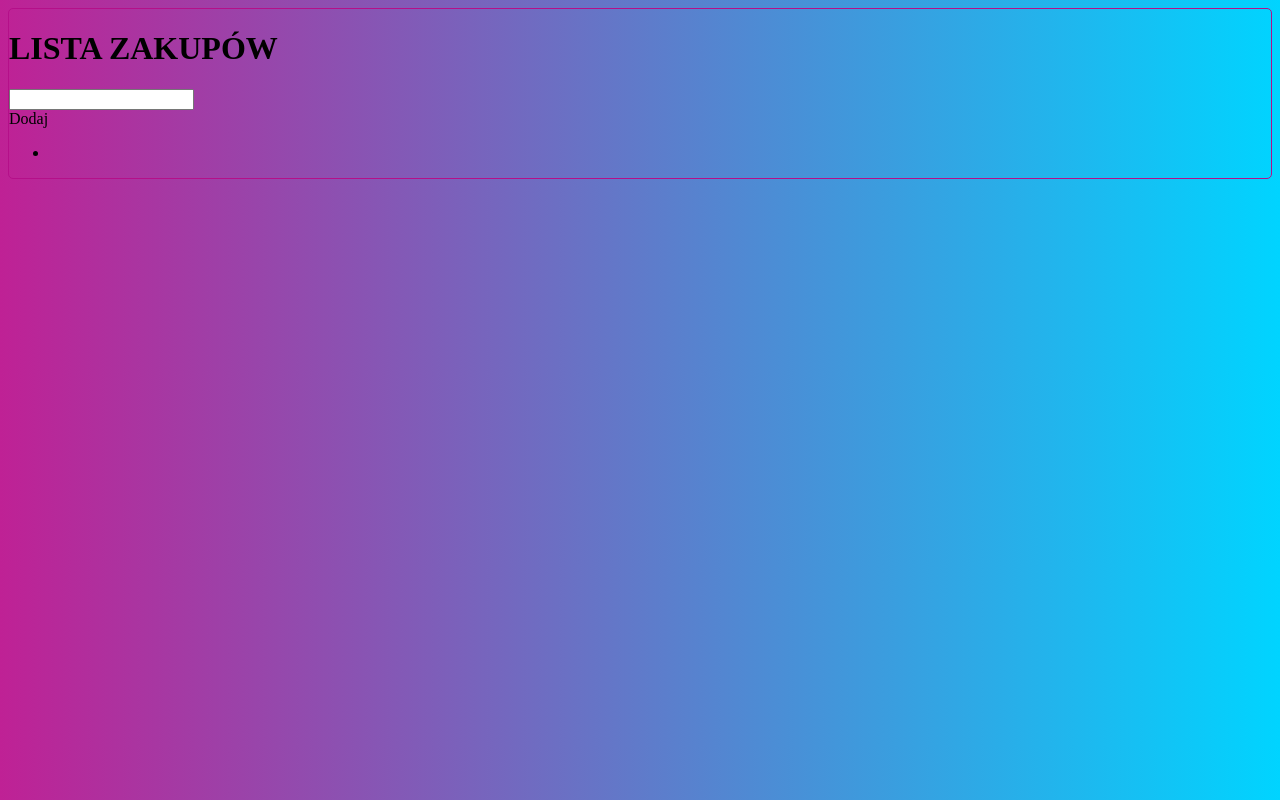
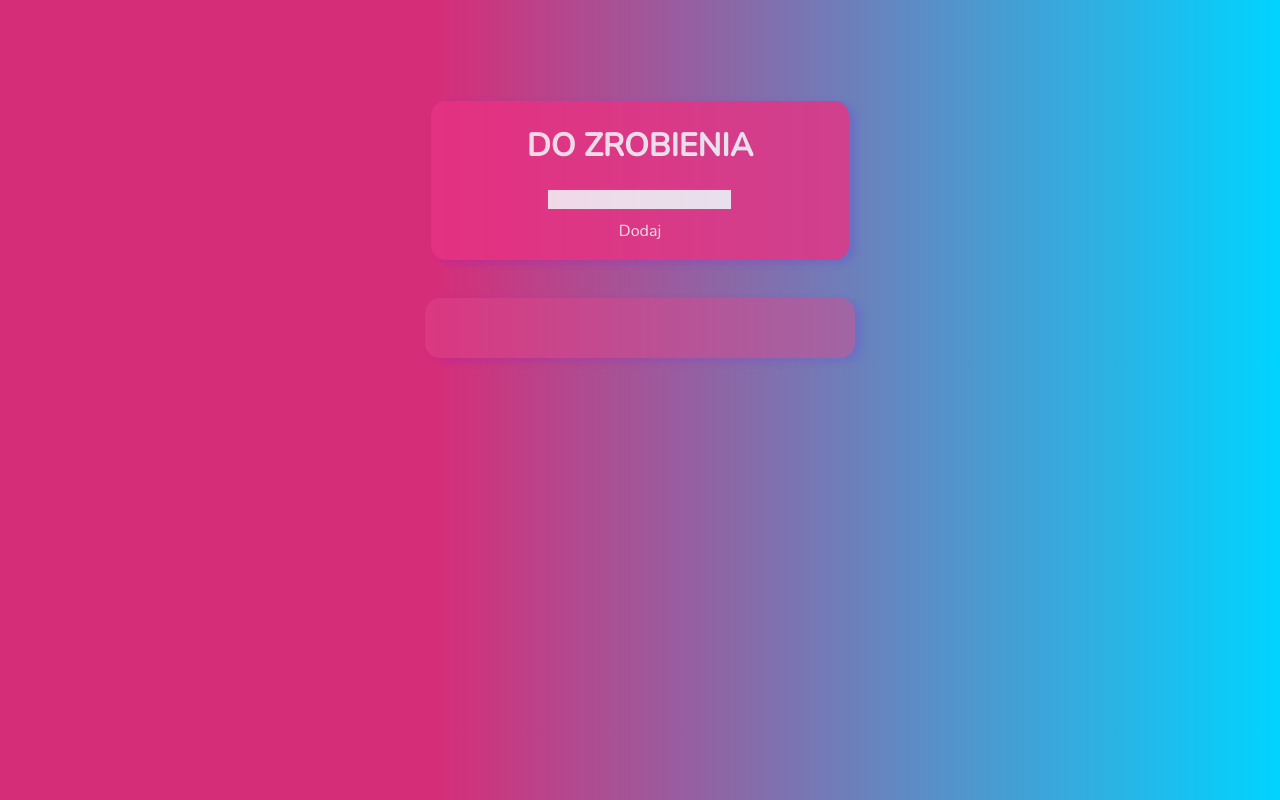
Before and after one commit to akrzeszewska/To-do-list, a plain HTML site: page index.html in a window 1280 px wide. Both pictures are taken after a click on the element "Dodaj". Drawn offline with nearby package versions, Linux system fonts and the light colour scheme.

Commit message:
Początek mojego Trello

```diff
--- a/index.html
+++ b/index.html
@@ -13,21 +13,28 @@
     <script src="https://cdn.jsdelivr.net/npm/bootstrap@5.3.0-alpha1/dist/js/bootstrap.bundle.min.js"
         integrity="sha384-w76AqPfDkMBDXo30jS1Sgez6pr3x5MlQ1ZAGC+nuZB+EYdgRZgiwxhTBTkF7CXvN"
         crossorigin="anonymous"></script>
+        <link rel="preconnect" href="https://fonts.googleapis.com">
+<link rel="preconnect" href="https://fonts.gstatic.com" crossorigin>
+<link href="https://fonts.googleapis.com/css2?family=Cabin&family=Dosis:wght@200;300;400;500;600;700;800&family=Montserrat:wght@300&family=Nunito:ital,wght@0,400;0,500;1,400&family=Open+Sans:ital,wght@0,300;0,400;0,500;0,600;0,700;0,800;1,300;1,400;1,500;1,600;1,700;1,800&family=Playfair+Display&family=Raleway:wght@200&display=swap" rel="stylesheet">
     <title>Zakupy</title>
     <link rel="stylesheet" href="lista.css">
 </head>
 <body>
     <div id="conteiner">
-        <div class="page row col"><h1>LISTA ZAKUPÓW</h1>
+        <div class="page row col-4"><h1>DO ZROBIENIA</h1>
             <div class="our_list">
-                <input type="text" value=""><br>
+                <div class="toWrite">
+                    <input type="text" value=""><br>
+                </div>
+                <div class="toClick">
                     <span class="addToList">Dodaj</span>
-                <ul class="startMyList">
-                </ul>
-
+                </div>
             </div>
         </div>
+        <div class="pageList">
+        </div>
     </div>
+
     <script src="lista.js"></script>
 </body>
 </html>
--- a/lista.css
+++ b/lista.css
@@ -1,8 +1,46 @@
 body{
-    background: rgb(20,18,56);
-    background: linear-gradient(90deg, rgba(20,18,56,1) 0%, rgba(191,33,149,1) 0%, rgba(0,212,255,1) 100%);
+    font-family: "Nunito";
+    color: white;
+    background: rgb(214,45,120);
+    background: linear-gradient(90deg, rgba(214,45,120,1) 34%, rgba(0,212,255,1) 100%);
+}
+#conteiner{
+    text-align: center;
 }
 .page{
-    border: 1px solid rgb(181, 15, 137);
-    border-radius: 5px;
+    border-radius: 15px;
+    text-align: center;
+    width: 33%;
+    margin: auto;
+    margin-top: 8%;
+    margin-bottom: 3%;
+    background-color: #e83283;
+    opacity: 0.8;
+    box-shadow: 6px 3px 10px #5e00ff33;
+    padding-top: 1px;
+    padding-bottom: 18px;
+    /* display: inline-block; */
 }
+.toWrite{
+    text-align: center;
+}
+.toClick{
+    text-align: center;
+    padding-top: 10px;
+}
+.elementOfList{
+    min-height: 40px;
+    border-radius: 15px;
+    text-align: left;
+    padding-left: 25px;
+    padding-right: 25px;
+    padding-top: 10px;
+    padding-bottom: 10px;
+    word-break: break-all;
+    width: 30%;
+    margin: auto;
+    margin-top: 1%;
+    background-color: #df488ca6;
+    opacity: 0.7;
+    box-shadow: 6px 3px 10px #5e00ff33;
+}
--- a/lista.js
+++ b/lista.js
@@ -13,8 +13,9 @@ const klikniecie = znajdzCos("span");
 
 klikniecie.addEventListener("click", () => {
     let tresc = trescNowegoLi.value;
-    const nowyLi = nowyElementListy("li", tresc);
-    const znajdzRodzica = znajdzCos("ul");
+    const nowyLi = nowyElementListy("div", tresc);
+    nowyLi.classList.add("elementOfList");
+    const znajdzRodzica = znajdzCos(".pageList");
     const dodajZaRodzica = znajdzRodzica.appendChild(nowyLi);
     trescNowegoLi.value = "";
 })
```
